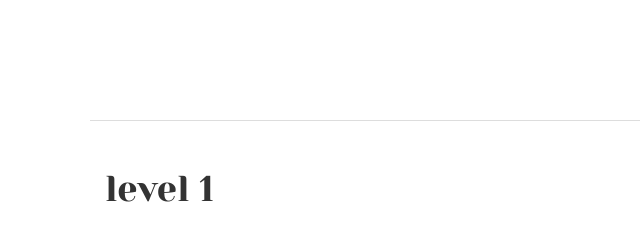
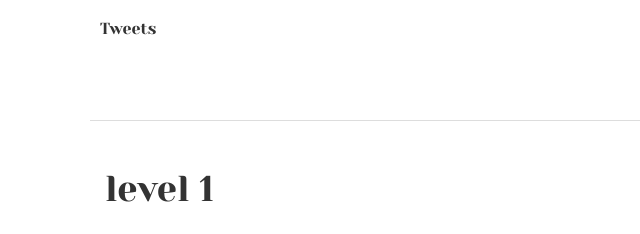
Before and after one commit to IanSani/My_First_Portfolio, a plain HTML site: page css_basic/index.html in a window 1280 px wide. Shown: the top 234 px of the page, 0-640 px from the left. Drawn offline with Linux system fonts and the light colour scheme.

Commit message:
Made changes

```diff
--- a/css_basic/index.html
+++ b/css_basic/index.html
@@ -8,7 +8,7 @@
     <body>
         <header>
             <ul>
-                <li><a href="tweets.html"></a></li>
+                <li><a href="tweets.html">Tweets</a></li>
             </ul>
         </header>
         <main>
```
Also changed, not shown: css_basic/tweets.html (+1 -1 lines).
